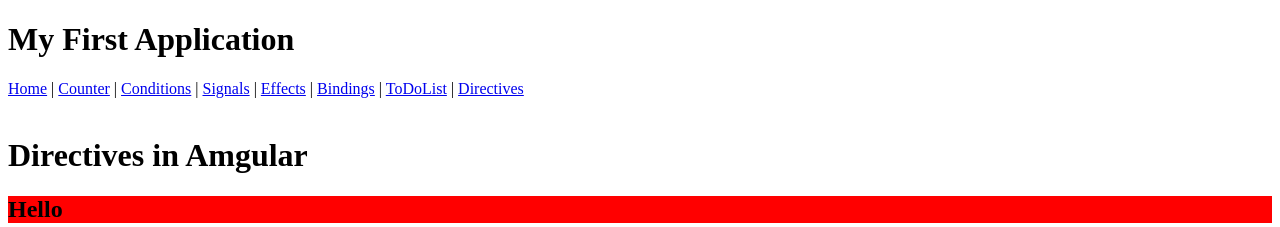
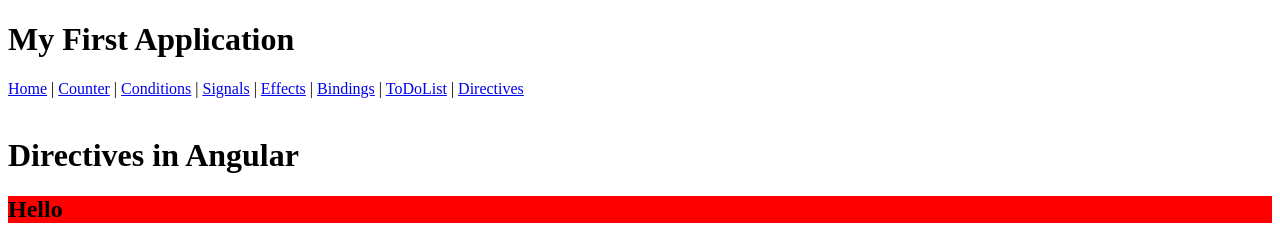
Before and after one commit to GautamGhand/angular-learn, an Angular app: page /directives in a window 1280 px wide. Shown: the top 227 px of the page. Built offline with nearby package versions, Linux system fonts and the light colour scheme.

Commit message:
correct spelling

```diff
--- a/src/app/directives/directives.component.html
+++ b/src/app/directives/directives.component.html
@@ -1,4 +1,4 @@
-<h1>Directives in Amgular</h1>
+<h1>Directives in Angular</h1>
 
 
 <h2 [style.backgroundColor]="bgColor">Hello</h2>
```
